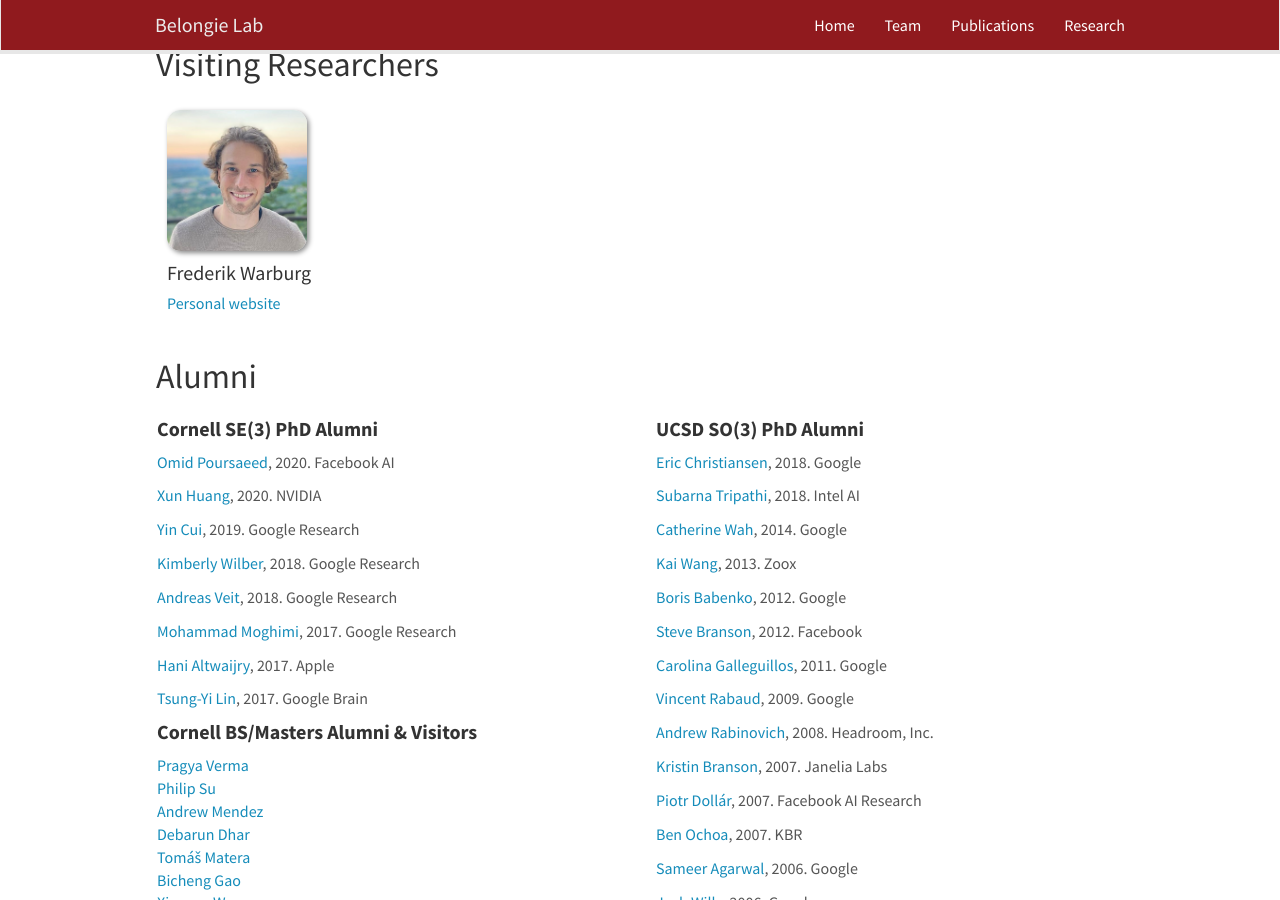
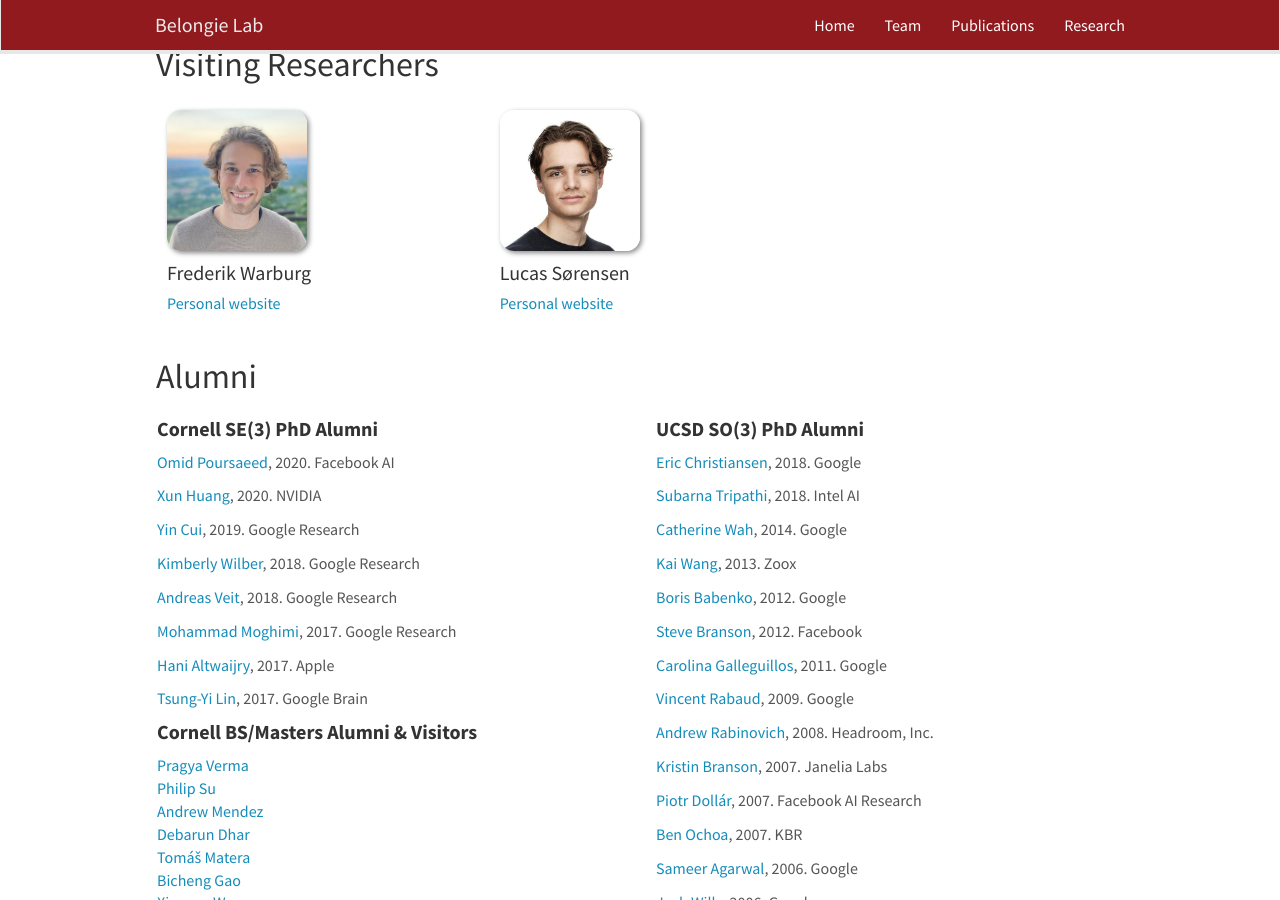
Before and after one commit to BelongieLab/belongielab.github.io, a Jekyll site: the page built from _pages/team.md, in a window 1280 px wide and 900 px high, scrolled down 1899 px. Built offline with Jekyll 4.4.1, drawn with Linux system fonts in a browser that asks for light colours; nearby versions of some CDN libraries.

Commit message:
Add lucas as visiting researcher

```diff
--- a/_data/vr_members.yml
+++ b/_data/vr_members.yml
@@ -1,3 +1,6 @@
 - name: Frederik Warburg
   photo: frwa.jpg
   website: https://frederikwarburg.github.io
+- name: Lucas Sørensen
+  photo: lucas.jpg
+  website: https://github.com/lucasalexsorensen
```
Also changed, not shown: images/teampic/lucas.jpg (added).
